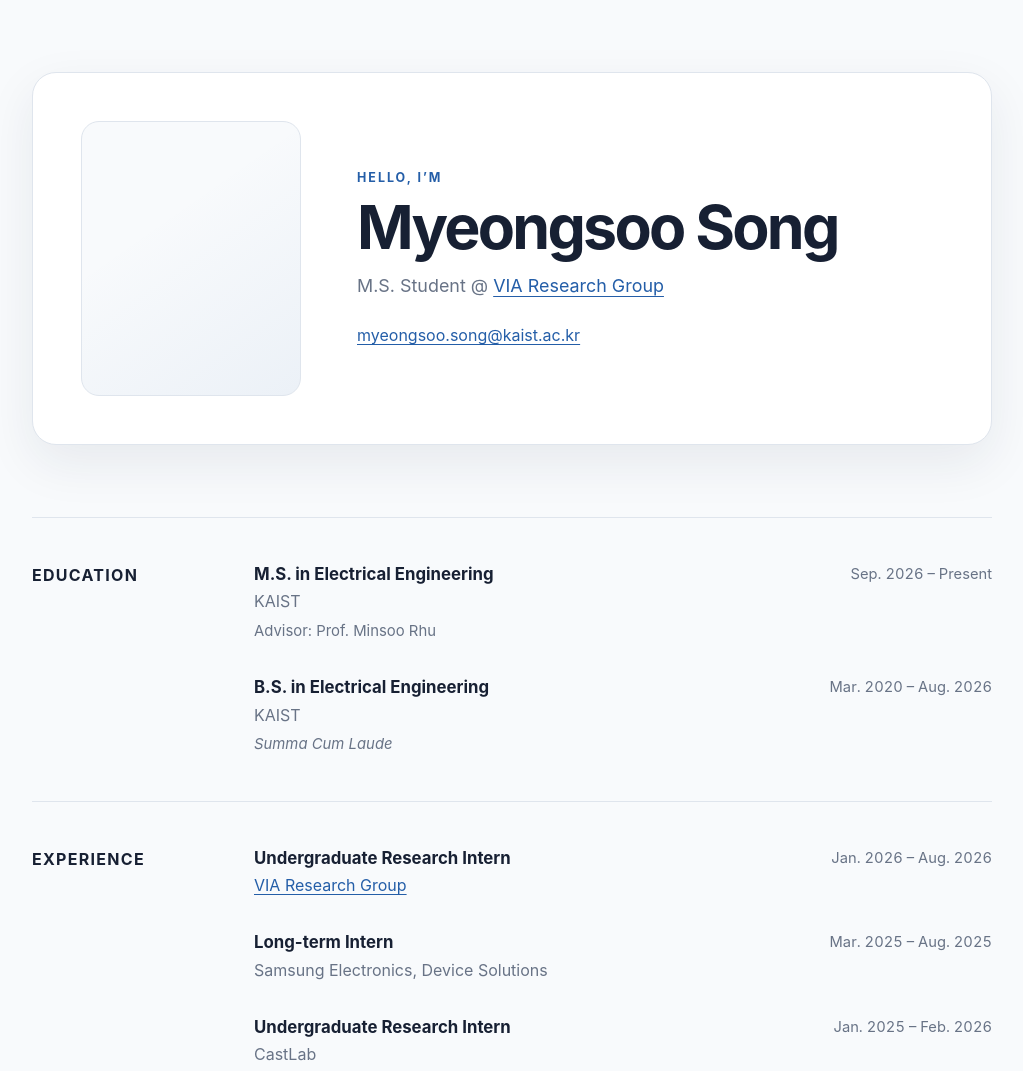
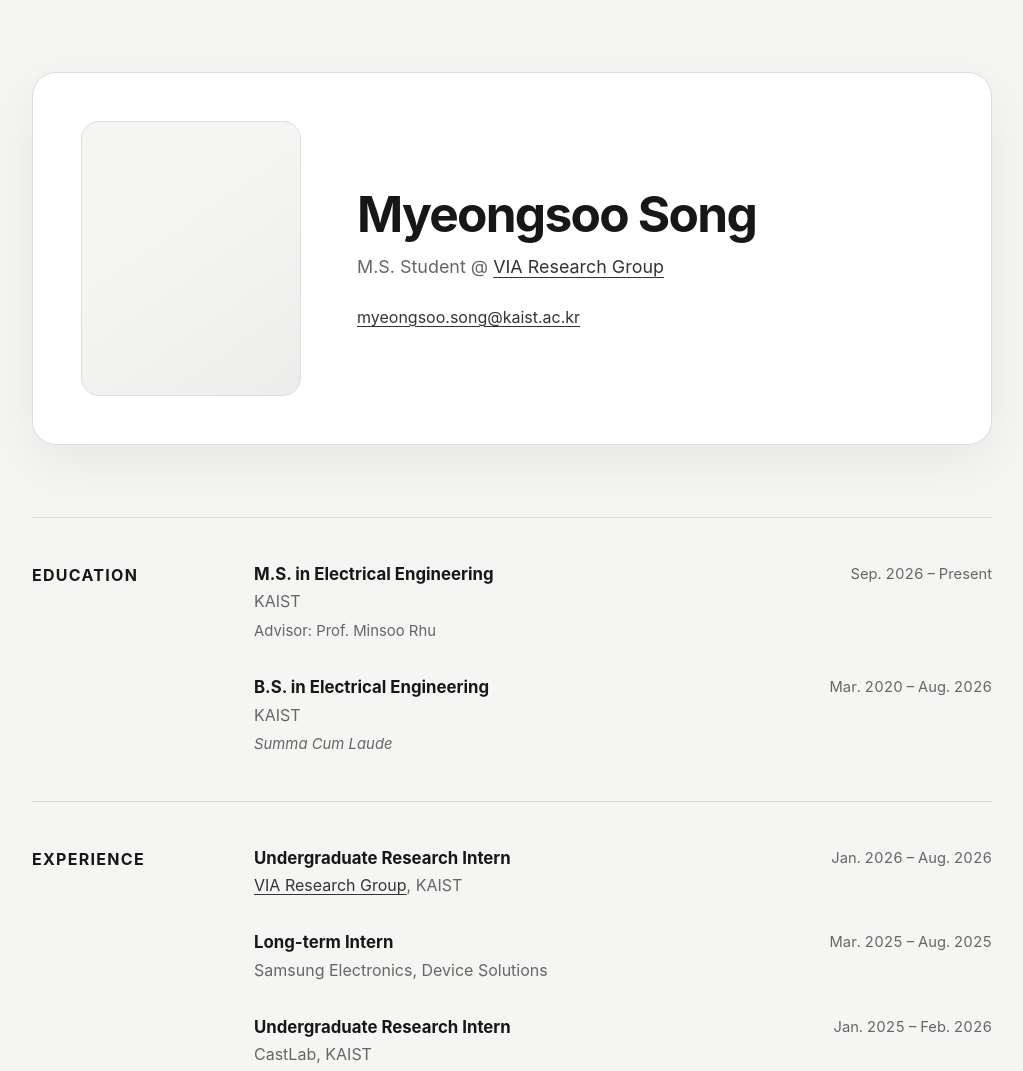
Before and after one commit to myeongsoo-song/myeongsoo-song.github.io, a plain HTML site: page index.html in a window 1280 px wide. Shown: the top 1071 px of the page, without its empty margins (128-1151 px from the left). Drawn offline with Linux system fonts and the light colour scheme.

Commit message:
Refine typography and neutral color palette

```diff
--- a/index.html
+++ b/index.html
@@ -21,7 +21,6 @@
         </div>
 
         <div class="profile-content">
-          <p class="eyebrow">Hello, I&rsquo;m</p>
           <h1 id="profile-name">Myeongsoo Song</h1>
           <p class="headline">
             M.S. Student @
@@ -76,7 +75,7 @@
                     href="https://sites.google.com/view/kaist-via/home"
                     target="_blank"
                     rel="noreferrer"
-                  >VIA Research Group</a>
+                  >VIA Research Group</a>, KAIST
                 </p>
               </div>
               <p class="entry-date">Jan. 2026 &ndash; Aug. 2026</p>
@@ -93,7 +92,7 @@
             <article class="entry">
               <div class="entry-main">
                 <h3>Undergraduate Research Intern</h3>
-                <p>CastLab</p>
+                <p>CastLab, KAIST</p>
               </div>
               <p class="entry-date">Jan. 2025 &ndash; Feb. 2026</p>
             </article>
@@ -106,7 +105,7 @@
                     href="https://sites.google.com/view/kaist-via/home"
                     target="_blank"
                     rel="noreferrer"
-                  >VIA Research Group</a>
+                  >VIA Research Group</a>, KAIST
                 </p>
               </div>
               <p class="entry-date">Jun. 2024 &ndash; Dec. 2024</p>
--- a/styles.css
+++ b/styles.css
@@ -1,13 +1,13 @@
 :root {
   color-scheme: light dark;
-  --background: #f8fafc;
+  --background: #f5f5f4;
   --surface: #ffffff;
-  --text: #172033;
-  --muted: #687386;
-  --accent: #245ea8;
-  --accent-soft: #eaf1fa;
-  --border: #dfe5ed;
-  --shadow: 0 18px 50px rgba(22, 37, 58, 0.08);
+  --text: #171717;
+  --muted: #666666;
+  --accent: #343434;
+  --accent-soft: #eeeeec;
+  --border: #dededb;
+  --shadow: 0 18px 50px rgba(0, 0, 0, 0.06);
 }
 
 * {
@@ -73,7 +73,7 @@ a:focus-visible {
   border: 1px solid var(--border);
   border-radius: 18px;
   background:
-    linear-gradient(145deg, transparent 35%, rgba(36, 94, 168, 0.06)),
+    linear-gradient(145deg, transparent 35%, rgba(0, 0, 0, 0.035)),
     var(--background);
   color: var(--muted);
   font-size: 2rem;
@@ -87,15 +87,6 @@ a:focus-visible {
   object-fit: cover;
 }
 
-.eyebrow {
-  margin: 0 0 6px;
-  color: var(--accent);
-  font-size: 0.78rem;
-  font-weight: 700;
-  letter-spacing: 0.16em;
-  text-transform: uppercase;
-}
-
 h1,
 h2,
 h3,
@@ -105,9 +96,9 @@ p {
 
 h1 {
   margin-bottom: 10px;
-  font-size: clamp(2.2rem, 6vw, 3.8rem);
-  line-height: 1.08;
-  letter-spacing: -0.045em;
+  font-size: clamp(2rem, 4.5vw, 3.1rem);
+  line-height: 1.12;
+  letter-spacing: -0.035em;
 }
 
 .headline {
@@ -240,14 +231,14 @@ footer {
 
 @media (prefers-color-scheme: dark) {
   :root {
-    --background: #10141c;
-    --surface: #171d27;
-    --text: #edf2f8;
-    --muted: #a6b1c1;
-    --accent: #83b7f4;
-    --accent-soft: #1d2c40;
-    --border: #2d3747;
-    --shadow: 0 18px 50px rgba(0, 0, 0, 0.24);
+    --background: #101010;
+    --surface: #171717;
+    --text: #f1f1f1;
+    --muted: #a3a3a3;
+    --accent: #dedede;
+    --accent-soft: #222222;
+    --border: #303030;
+    --shadow: 0 18px 50px rgba(0, 0, 0, 0.22);
   }
 }
 
```
